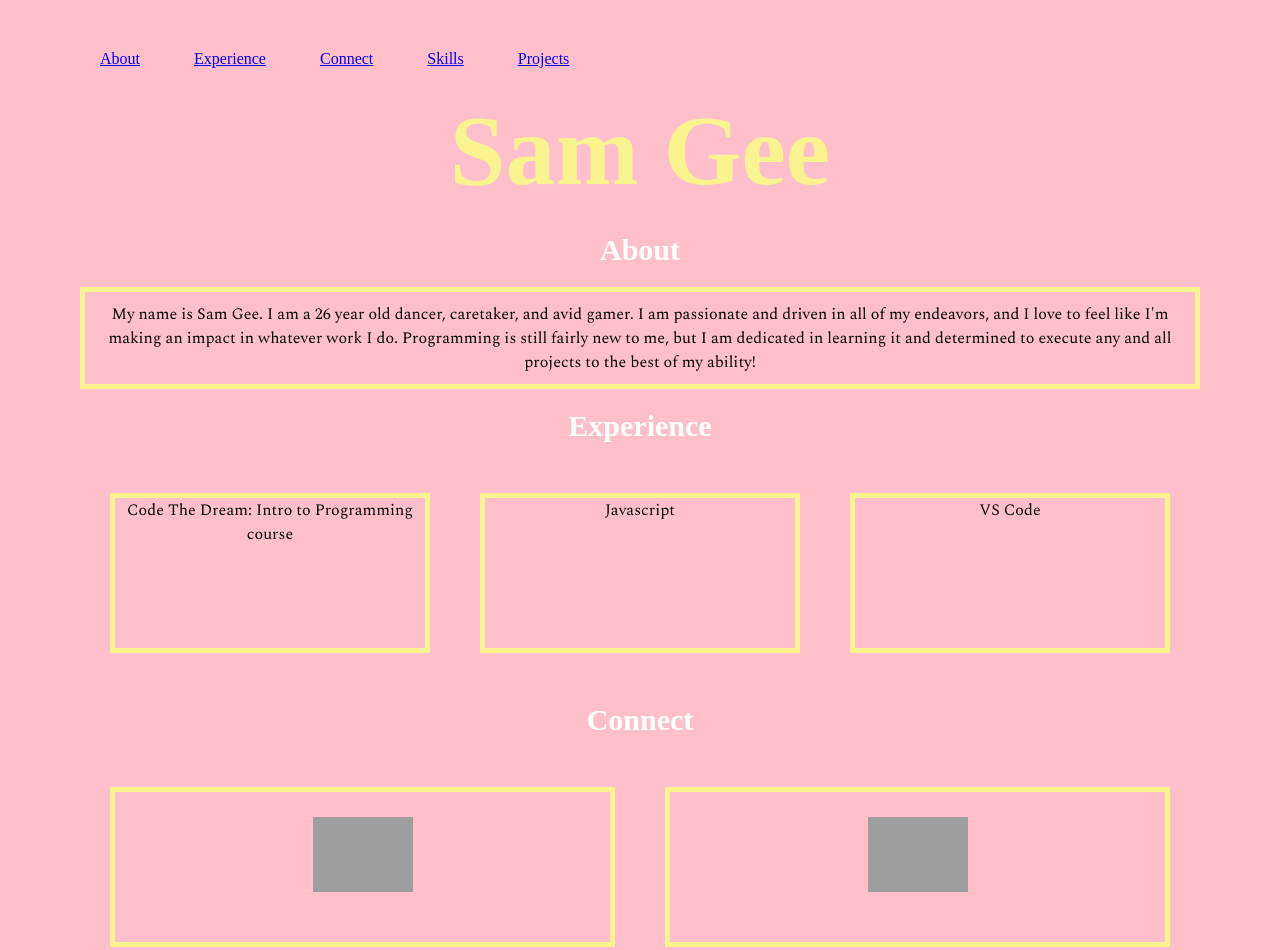
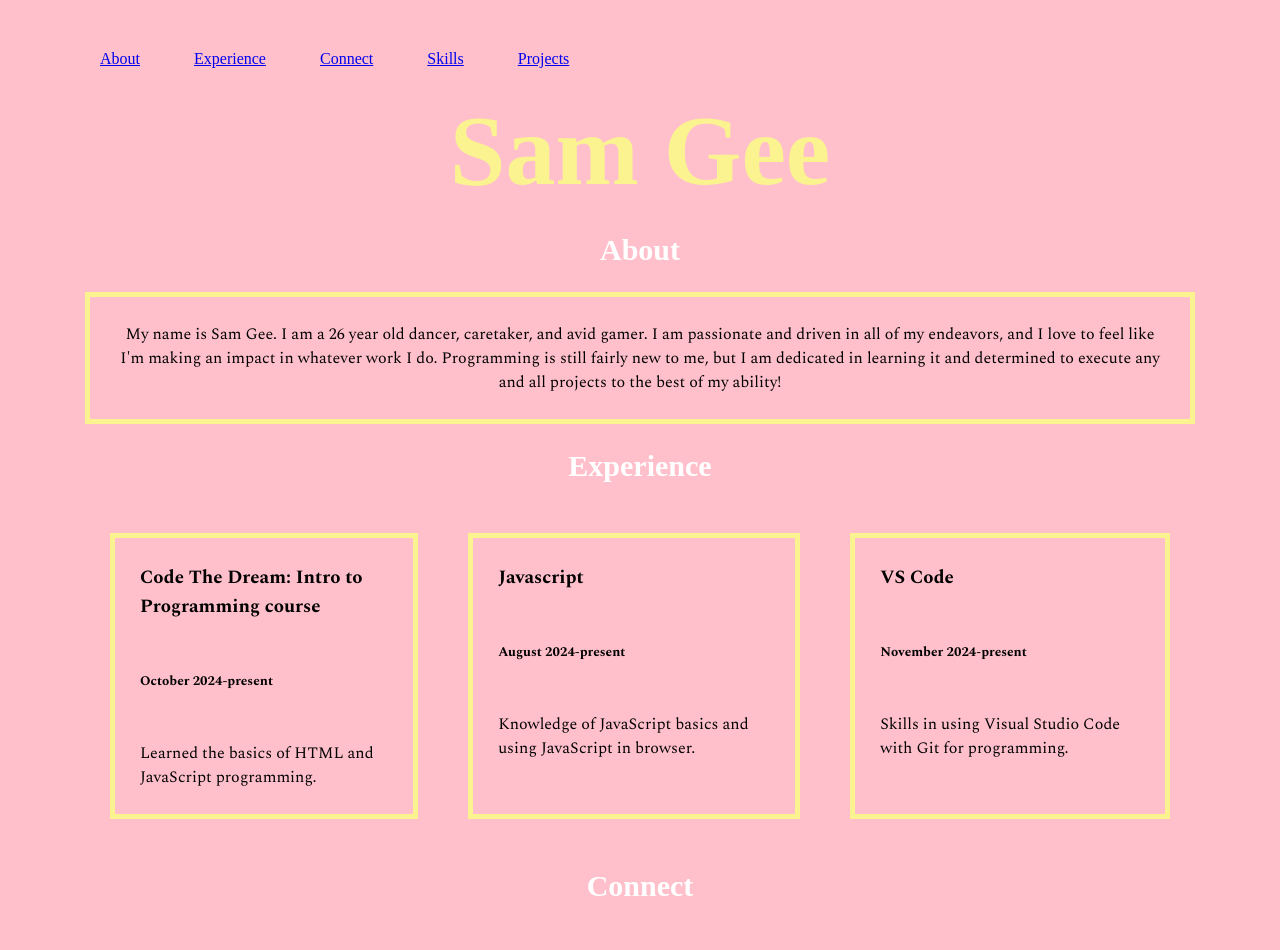
Before and after one commit to TheLegendofSamson/sam-gee-jupiter, a plain HTML site: page index.html in a window 1280 px wide. Shown: the top 950 px of the page. Drawn offline with nearby package versions, Linux system fonts and the light colour scheme; grey boxes are pictures that could not be loaded; a web font is replaced by a local one.

Commit message:
Lesson 9 - corrections applied

```diff
--- a/css/index.css
+++ b/css/index.css
@@ -42,21 +42,11 @@ h2 {
     color: white;
 }
 
-p {
+.about {
     font-family: "Spectral";
     text-align: center;
-    outline: 5px solid rgb(250, 243, 144);
-    padding: 10px;
+    border: 5px solid rgb(250, 243, 144);
 }
-
-/*ul {
-    outline: 5px solid rgb(250, 243, 144);
-}
-
-li {
-    font-family: "Spectral";
-    margin: 10px;
-}*/
 
 img {
     height: auto;
@@ -67,14 +57,34 @@ nav {
     display: block;
 }
 
-.flex-container {
+.experience-container {
     display: flex;
+    flex-direction: row;
 }
 
-.flex-container div {
+.list {
+    display: flex;
+    flex-direction: column;
+    border: 5px solid rgb(250, 243, 144);
+    font-family: "Spectral";
+}
+
+h5 {
+    display: flex;
+    flex-direction: row;
+    justify-content: flex-start;
+}
+
+.connect-container {
+    display: flex;
+    justify-content: center;
+}
+
+.socials {
+    display: flex;
+    justify-content: center;
+    align-items: center;
     border: 5px solid rgb(250, 243, 144);
     height: 150px;
     font-family: "Spectral";
-    text-align: center;
-    flex: 1;
 }
--- a/index.html
+++ b/index.html
@@ -24,25 +24,39 @@
 
     <section id="About">
         <h2>About</h2>
+        <div class="about">
             <p>My name is Sam Gee. I am a 26 year old dancer, caretaker, and avid gamer. I am passionate and driven in all of my endeavors, and I love to feel like I'm making an impact in whatever work I do. Programming is still fairly new to me, but I am dedicated in learning it and determined to execute any and all projects to the best of my ability!</p>
+        </div>
     </section>
 
     <section id="Experience">
         <h2>Experience</h2>
-            <div class="flex-container">
-                <div class="one">Code The Dream: Intro to Programming course</div>
-                <div class="two">Javascript</div>
-                <div class="three">VS Code</div>
+            <div class="experience-container">
+                <div class="list">
+                    <h3>Code The Dream: Intro to Programming course</h3>
+                    <h5>October 2024-present</h5>
+                    <p>Learned the basics of HTML and JavaScript programming.</p>
+                </div>
+                <div class="list">
+                    <h3>Javascript</h3>
+                    <h5>August 2024-present</h5>
+                    <p>Knowledge of JavaScript basics and using JavaScript in browser.</p>
+                </div>
+                <div class="list">
+                    <h3>VS Code</h3>
+                    <h5>November 2024-present</h5>
+                    <p>Skills in using Visual Studio Code with Git for programming.</p>
+                </div>
             </div>
     </section>
 
     <section id="Connect">
         <h2>Connect</h2>
-            <div class="flex-container">
-                <div class="LinkedIn"><a href="https://www.linkedin.com/in/sam-gee-7480b5140/">
+            <div class="connect-container">
+                <div class="socials"><a href="https://www.linkedin.com/in/sam-gee-7480b5140/">
                     <img src="https://upload.wikimedia.org/wikipedia/commons/c/ca/LinkedIn_logo_initials.png" alt="LinkedIn Logo">
                 </a></div>
-                <div class="GitHub"><a href="https://github.com/TheLegendofSamson">
+                <div class="socials"><a href="https://github.com/TheLegendofSamson">
                     <img src="https://upload.wikimedia.org/wikipedia/commons/9/91/Octicons-mark-github.svg" alt="GitHub Logo">
                 </a></div>
             </div>
```
